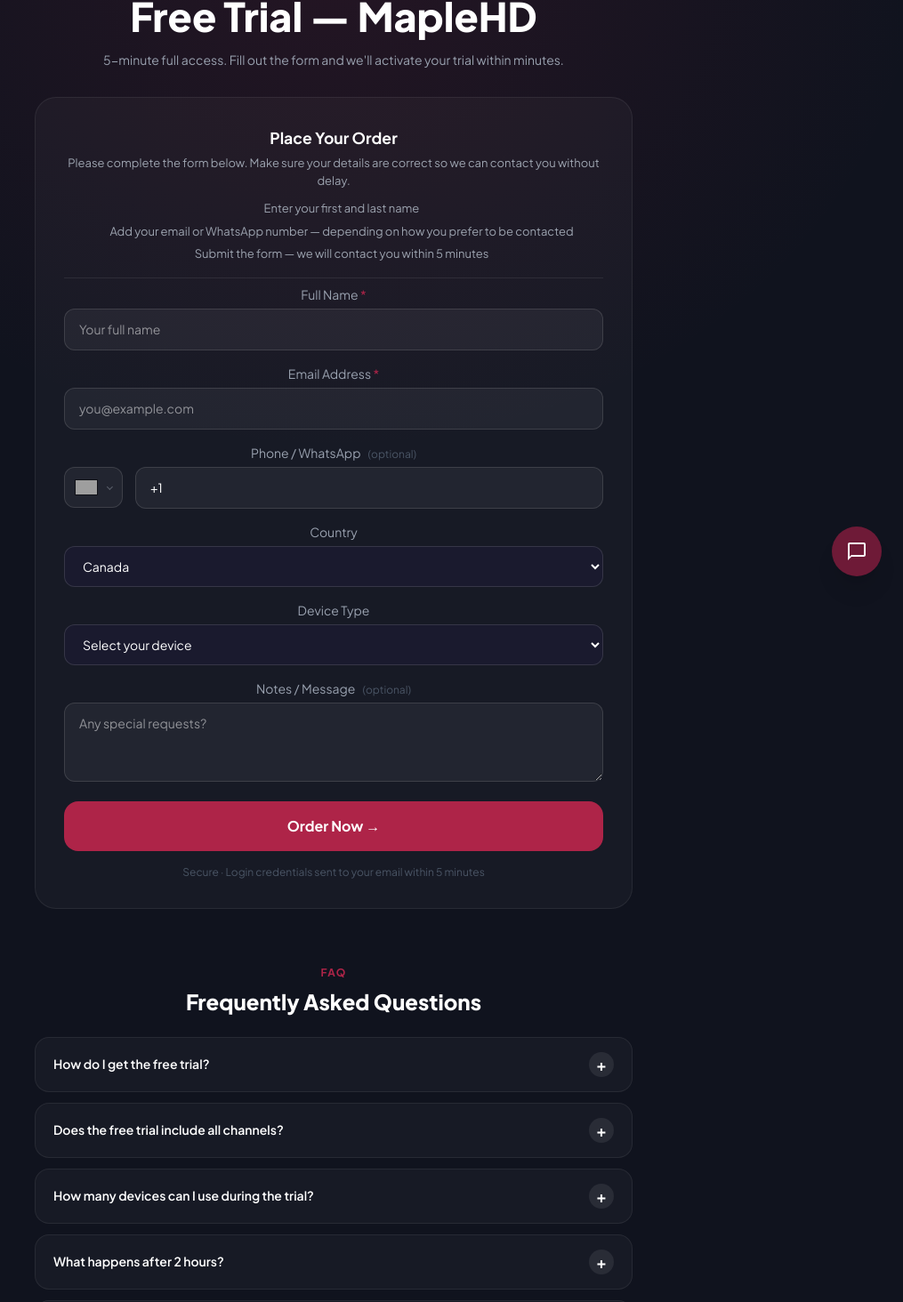
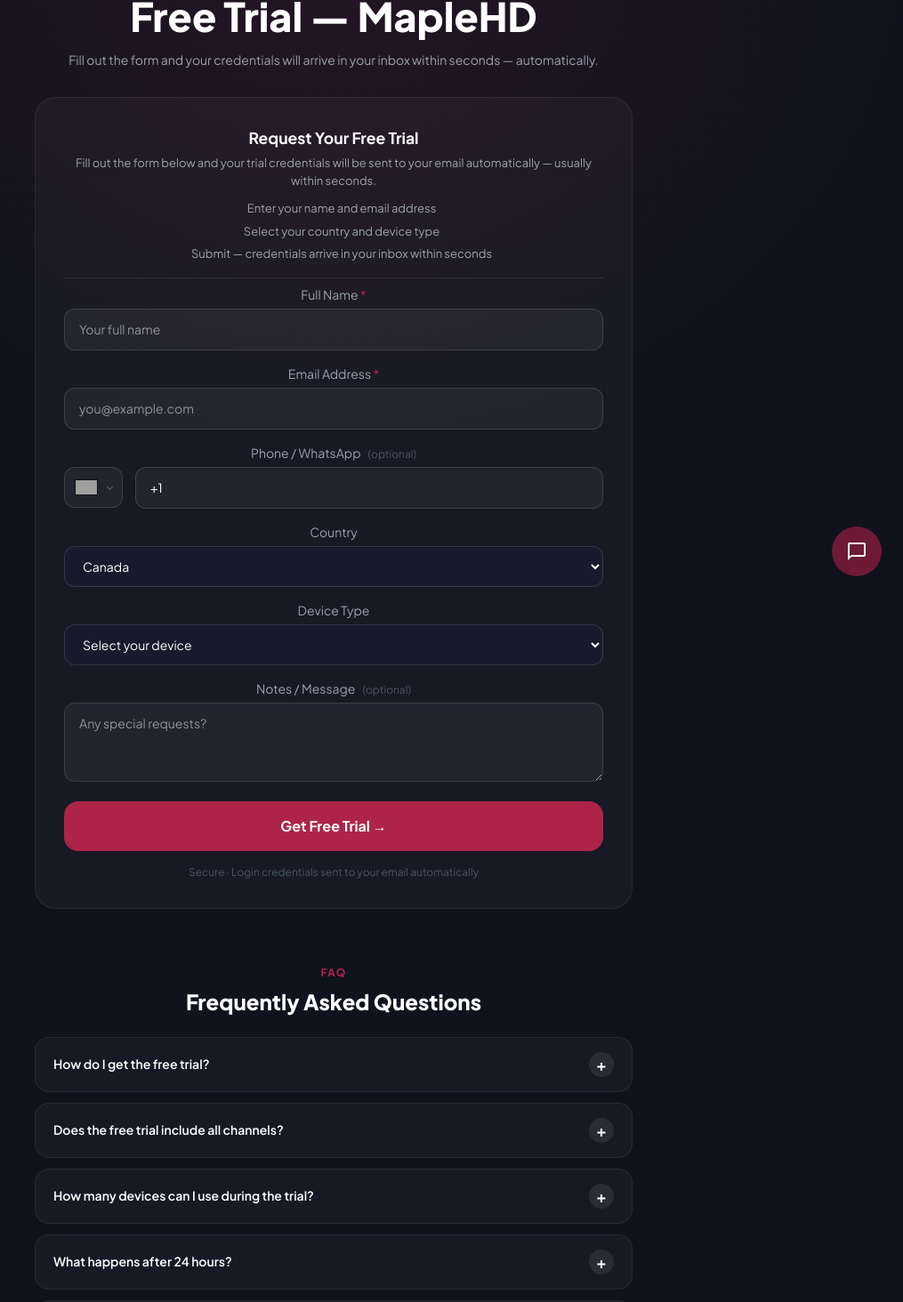
Before and after one commit to medmaar/maplehd-ca, a Next.js app: page /free-trial in a window 1280 px wide. Shown: the part 128-1592 px from the top of the page at 89% size, without its empty margins (265-1280 px from the left). Built offline with nearby package versions, Linux system fonts and the light colour scheme; grey boxes are pictures that could not be loaded.

Commit message:
Update free-trial page — use FreeTrialForm for auto delivery

```diff
--- a/src/app/free-trial/page.tsx
+++ b/src/app/free-trial/page.tsx
@@ -1,5 +1,5 @@
 import type { Metadata } from "next";
-import PlanOrderForm from "../pricing/PlanOrderForm";
+import FreeTrialForm from "./FreeTrialForm";
 import PlanFAQ, { type FaqItem } from "../pricing/PlanFAQ";
 
 export const metadata: Metadata = {
@@ -15,18 +15,18 @@
 const faqItems: FaqItem[] = [
   {
     q: "How do I get the free trial?",
-    a: "Simply fill out the form above and submit your request. Our team will activate your trial within minutes — usually under 5 minutes during business hours.",
+    a: "Simply fill out the form above and submit your request. Your trial credentials will be sent to your email automatically within seconds.",
   },
   {
     q: "Does the free trial include all channels?",
-    a: "Yes. Your 2-hour trial gives you full access to all 25,000+ live channels, 120,000+ VOD titles, and all sports packages — no restrictions.",
+    a: "Yes. Your 24-hour trial gives you full access to all 25,000+ live channels, 120,000+ VOD titles, and all sports packages — no restrictions.",
   },
   {
     q: "How many devices can I use during the trial?",
     a: "Your trial includes one simultaneous connection. If you want to test on multiple devices, let us know and we can arrange that.",
   },
   {
-    q: "What happens after 2 hours?",
+    q: "What happens after 24 hours?",
     a: "Your trial simply stops. There are no charges, no cancellation required. If you'd like to continue, contact us to choose a plan.",
   },
   {
@@ -84,11 +84,11 @@
                 Free Trial — MapleHD
               </h1>
               <p className="text-gray-400 text-sm mt-3">
-                5-minute full access. Fill out the form and we&apos;ll activate your trial within minutes.
+                Fill out the form and your credentials will arrive in your inbox within seconds — automatically.
               </p>
             </div>
 
-            {/* Order Form */}
+            {/* Free Trial Form */}
             <div
               className="rounded-3xl p-6 md:p-8 border mb-16"
               style={{
@@ -96,7 +96,7 @@
                 borderColor: "rgba(255,255,255,0.07)",
               }}
             >
-              <PlanOrderForm plan="Free Trial" />
+              <FreeTrialForm />
             </div>
 
             {/* FAQ */}
```
